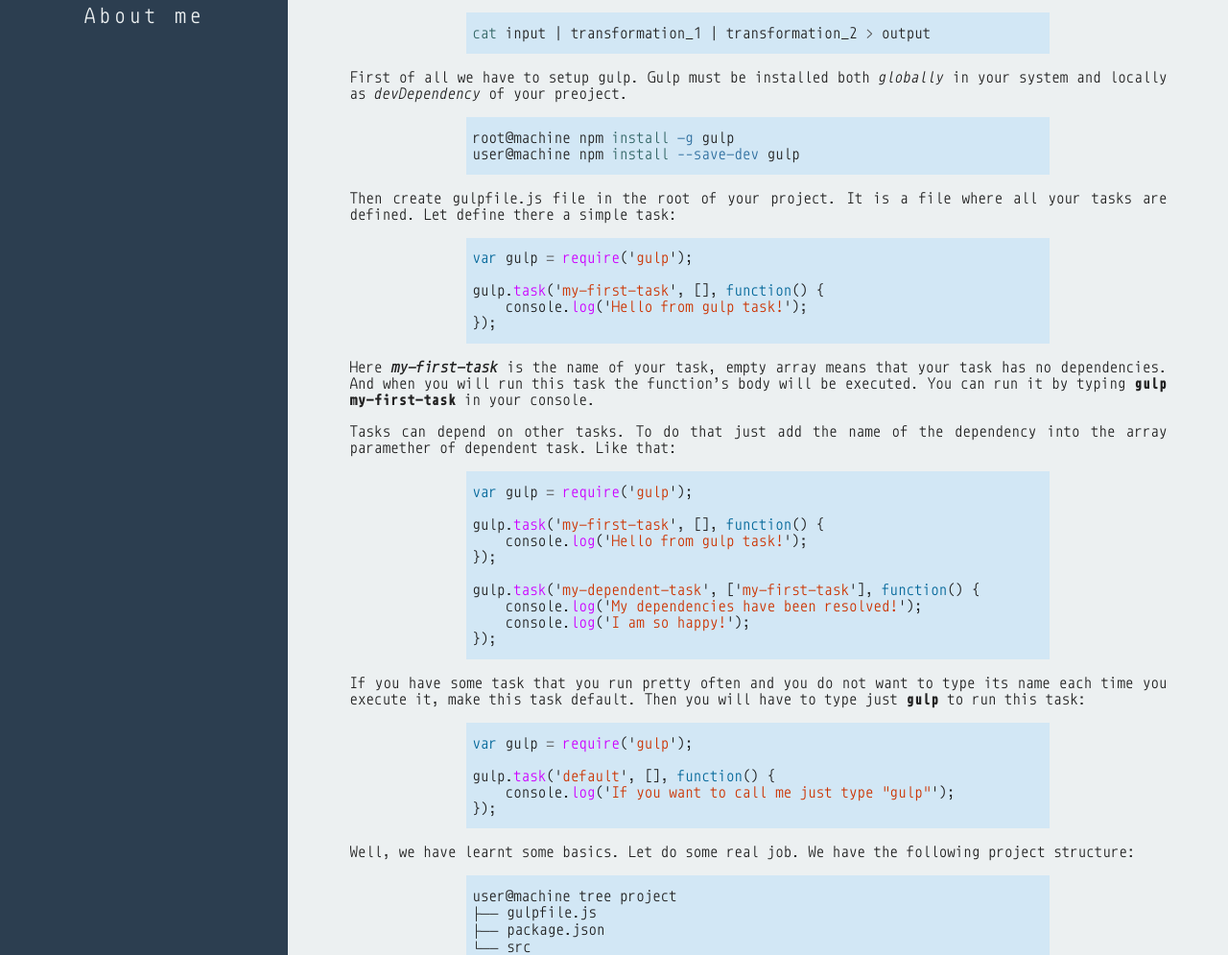
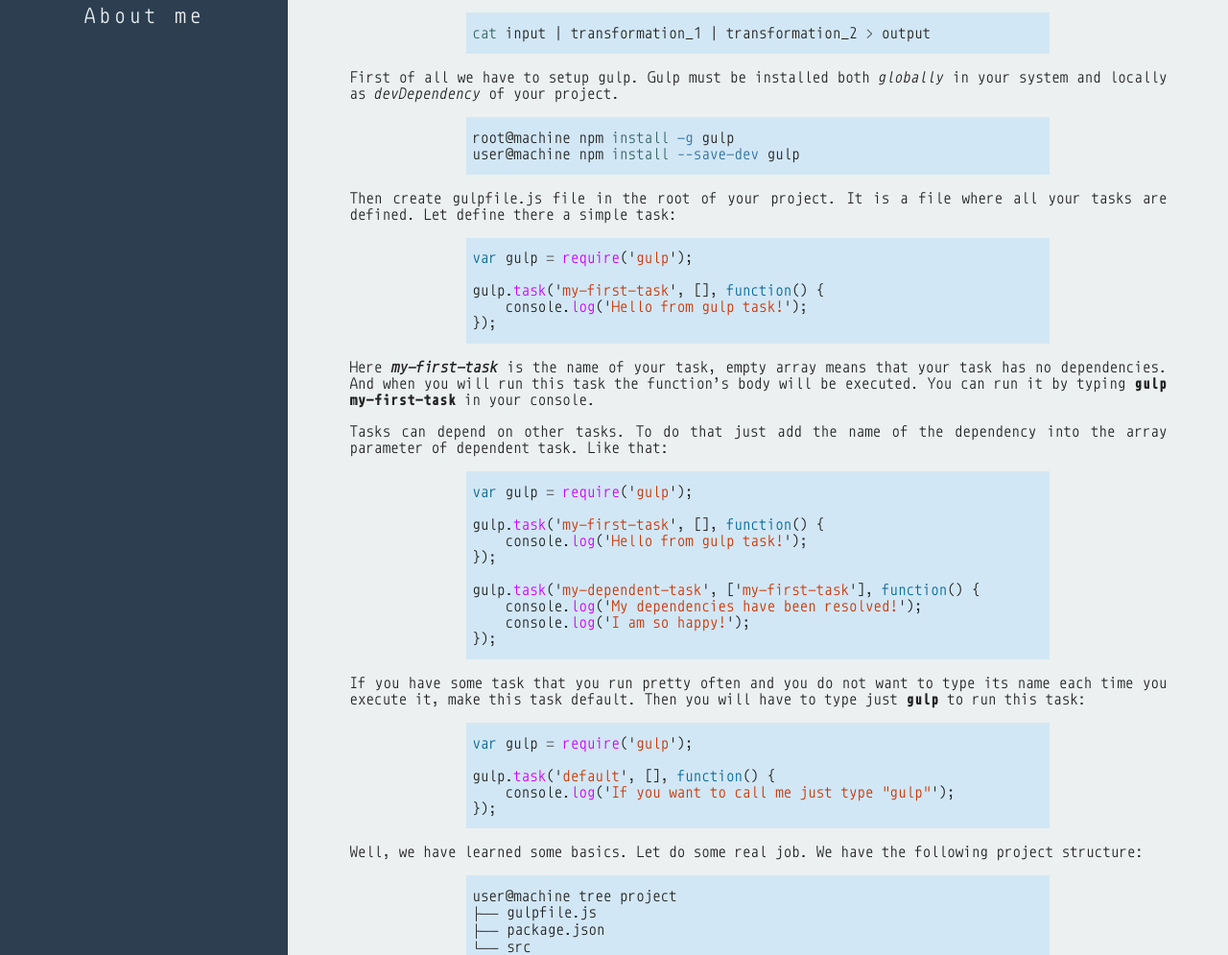
Before and after one commit to anxolerd/anxolerd.github.io, a Jekyll site: the page built from _posts/2015-11-22-kpi-buildsystems-presentation.markdown, in a window 1280 px wide and 1400 px high, scrolled down 792 px. Shown: the part 171-1166 px from the top of the window at 96% size. Built offline with Jekyll 4.4.1, drawn with Linux system fonts in a browser that asks for light colours; some of the changed text lies outside the part shown.

Commit message:
Run spellcheck on texts

```diff
--- a/_posts/2015-11-22-kpi-buildsystems-presentation.markdown
+++ b/_posts/2015-11-22-kpi-buildsystems-presentation.markdown
@@ -29,7 +29,7 @@
 cat input | transformation_1 | transformation_2 > output
 {% endhighlight %}
 
-First of all we have to setup gulp. Gulp must be installed both _globally_ in your system and locally as _devDependency_ of your preoject.
+First of all we have to setup gulp. Gulp must be installed both _globally_ in your system and locally as _devDependency_ of your project.
 
 {% highlight sh %}
 root@machine npm install -g gulp
@@ -49,7 +49,7 @@
 Here ___my-first-task___ is the name of your task, empty array means that your task has no dependencies. And when you will run this task the function's body will be executed.
 You can run it by typing **`gulp my-first-task`** in your console.
 
-Tasks can depend on other tasks. To do that just add the name of the dependency into the array paramether of dependent task. Like that:
+Tasks can depend on other tasks. To do that just add the name of the dependency into the array parameter of dependent task. Like that:
 {% highlight js %}
 var gulp = require('gulp');
 
@@ -72,7 +72,7 @@
 });
 {% endhighlight %}
 
-Well, we have learnt some basics. Let do some real job. We have the following project structure:
+Well, we have learned some basics. Let do some real job. We have the following project structure:
 
 {% highlight sh %}
 user@machine tree project
--- a/_posts/2016-06-21-blog-redesign-and-some-personal-stuff.markdown
+++ b/_posts/2016-06-21-blog-redesign-and-some-personal-stuff.markdown
@@ -5,7 +5,7 @@
 categories: jekyll update
 ---
 
-I spent a previous evening discovering [@notwaldorf's github][notwaldorf-github]. I've found a lot of silly but at the same time amazing projects. That was a great inspiration for me. Moreover, I've finally understood why [my github][my-github] is so boring. Probably I should stop trying to make somethin big and useful and just code some silly thing, just fot fun.
+I spent a previous evening discovering [@notwaldorf's github][notwaldorf-github]. I've found a lot of silly but at the same time amazing projects. That was a great inspiration for me. Moreover, I've finally understood why [my github][my-github] is so boring. Probably I should stop trying to make something big and useful and just code some silly thing, just for fun.
 
 Among different projects, I liked [Monica's blog][monica-blog]. I looked at my boring pseudo-material blog and understood, that I have to do something with it. This redesign was inspired by [Hyde][hyde-theme] for jekyll. I did not want to copy-paste or fork the existing theme, so I decided to make it by myself. If you find any bugs (and you probably will) please, let me know about them.
 
```
Also changed, not shown: other parts of _posts/2015-11-22-kpi-buildsystems-presentation.markdown (+1 -1 lines), _posts/2016-06-26-exam-as-a-quest.markdown (+4 -4 lines), about.md (+1 -1 lines).
